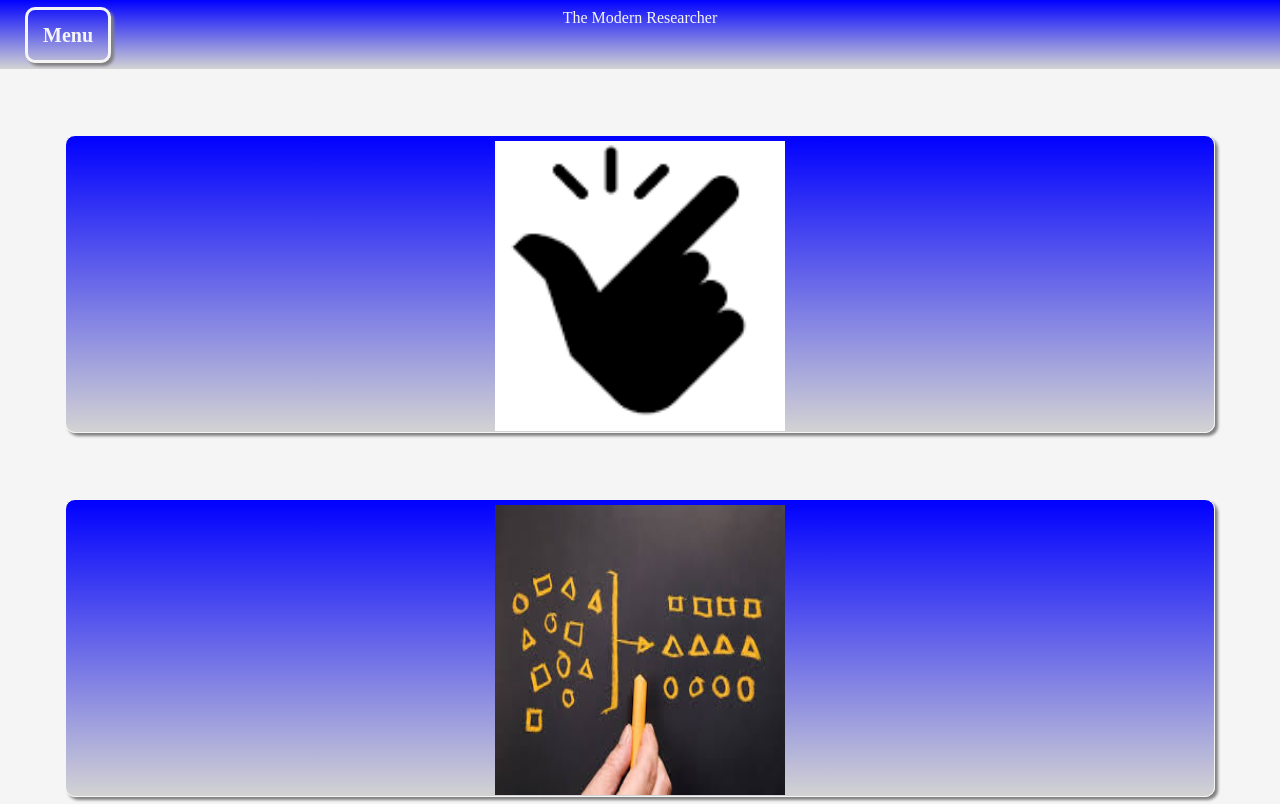
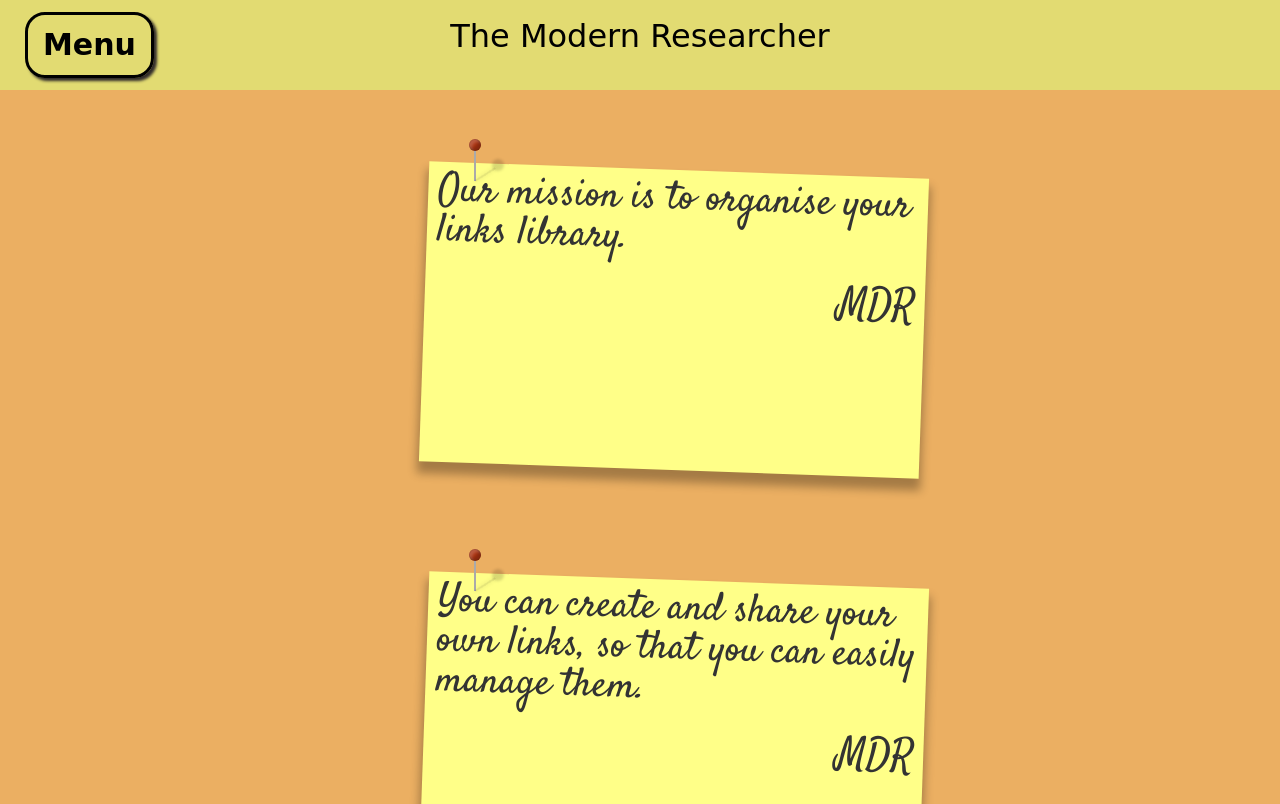
Before and after one commit to lambda-modern-day-researcher/modern-day-researcher-UI-1, a plain HTML site: page landing.html in a window 1280 px wide. Shown: the top 804 px of the page. Drawn offline with Linux system fonts and the light colour scheme.

Commit message:
different landing page

```diff
--- a/CSS/index.css
+++ b/CSS/index.css
@@ -47,6 +47,9 @@ table {
 	border-spacing: 0;
 }
 
+/* reset ends */
+
+
 * {
     box-sizing: border-box;
     margin: 0;
@@ -59,7 +62,7 @@ table {
 
 
   body {
-    background-color: whitesmoke;
+    /* background-color: black; */
     box-sizing: border-box;
     min-width: 300px;
     margin: 0;
@@ -67,91 +70,63 @@ table {
   .header-container {
     width: 100%;
     height: 70px;
+    border-bottom: 1px solid black;
+    display: flex;
+    justify-content: center;
+    align-items: center;
+    font-family: 'Pacifico', cursive;
+    background-color: rgb(226, 219, 114);
+  }
+  .header-container .header {
+    height: 50px;
+  }
+
+  .footer-container {
+    width: 100%;
+    height: 70px;
+    font-family: 'Pacifico', cursive;
     border-bottom: 1px solid whitesmoke;
     display: flex;
     justify-content: center;
     align-items: center;
-    background-image:  linear-gradient(blue, whitesmoke);
-  }
-  .header-container .header {
-    height: 50px;
-  }
-  .section {
-    width: 70%;
-    margin: 45px auto;
-    display: flex;
-    border: 1px solid grey;
-    box-shadow: 1px 1px 5px grey;
-    border-radius: 10px;
-    overflow: hidden;
-  }
-  .section .box {
-    padding: 40px;
-  }
-  .section .box .box-title {
-    font-size: 24px;
-    padding-bottom: 10px;
-    font-weight: bold;
-  }
-  .footer-container {
-    width: 100%;
-    height: 70px;
-    border-bottom: 1px solid whitesmoke;
-    display: flex;
-    justify-content: center;
-    align-items: center;
-    background-image:  linear-gradient(blue, lightgrey);
+    background-color: rgb(226, 219, 114);
   }
 }
+
 
 @media (max-width: 2000px) {
 
 
-
     body {
-        background-color: whitesmoke;
+        background-color: rgb(235, 175, 98);
       box-sizing: border-box;
       min-width: 300px;
       margin: 0;
     }
     .header-container {
       width: 100%;
-      height: 70px;
-      border-bottom: 1px solid whitesmoke;
+      height: 90px;
+      font-size: 2rem;
+      /* border-bottom: 1px solid whitesmoke; */
       display: flex;
       justify-content: center;
       align-items: center;
-      background-image:  linear-gradient(blue, lightgrey);
+      font-family: 'Pacifico', cursive;
+      background-color: rgb(226, 219, 114);
     }
     .header-container .header {
-        color: whitesmoke;
+      color: black;
       height: 50px;
-    }
-    .section {
-      width: 70%;
-      margin: 45px auto;
-      display: flex;
-      border: 1px solid grey;
-      box-shadow: 3px 3px 5px grey;
-      border-radius: 10px;
-      overflow: hidden;
-    }
-    .section .box {
-      padding: 40px;
-    }
-    .section .box .box-title {
-      font-size: 24px;
-      padding-bottom: 10px;
-      font-weight: bold;
     }
 
   .footer-container {
     width: 100%;
-    height: 70px;
-    border-bottom: 1px solid whitesmoke;
-    display: flex;
+    height: 150px;
+    border-bottom: 1px solid black;
+     display: flex;
     justify-content: center;
     align-items: center;
-    background-image:  linear-gradient(blue, lightgrey);
+    font-family: 'Pacifico', cursive;
+    background-color: rgb(226, 219, 114);
   }
 }
--- /dev/null
+++ b/CSS/postIt.css
@@ -0,0 +1,108 @@
+@import url(http://fonts.googleapis.com/css?family=Satisfy);
+.postIt {
+
+   width: 80%;
+   display: flex;
+  flex-direction: row;
+  flex-wrap: wrap;
+  padding: 50px 350px;
+    margin: 20px 5px;
+
+
+
+
+
+  justify-content: right;
+ /*  flex-direction: row; */
+
+}
+ .quote-container {
+
+   margin: 5px;
+    width: 400px;
+    min-height: 400px;
+    max-height: 400px;
+    padding: 5px 150px;
+    margin: 5px 5px;
+
+   position: relative;
+  }
+
+  .note {
+    color: #333;
+    height: 300px;
+    width: 500px;
+    margin: 0 auto;
+    padding: 10px;
+    font-family: Satisfy;
+    font-size: 40px;
+    box-shadow: 0 10px 10px 2px rgba(0,0,0,0.3);
+  }
+
+  .note .author {
+    display: block;
+    margin: 20px 0 0 0;
+    text-align: right;
+  }
+
+  .yellow {
+
+    background-color: #FFFF88;
+      -webkit-transform: rotate(2deg);
+      -moz-transform: rotate(2deg);
+      -o-transform: rotate(2deg);
+      -ms-transform: rotate(2deg);
+      transform: rotate(2deg);
+
+    }
+
+    .pin {
+        background-color: #aaa;
+        display: block;
+        height: 32px;
+        width: 2px;
+        position: absolute;
+        left: 50%;
+        top: -16px;
+        z-index: 1;
+      }
+
+      .pin:after {
+        background-color: #A31;
+        background-image: radial-gradient(25% 25%, circle, hsla(0,0%,100%,.3), hsla(0,0%,0%,.3));
+        border-radius: 50%;
+        box-shadow: inset 0 0 0 1px hsla(0,0%,0%,.1),
+                    inset 3px 3px 3px hsla(0,0%,100%,.2),
+                    inset -3px -3px 3px hsla(0,0%,0%,.2),
+                    23px 20px 3px hsla(0,0%,0%,.15);
+        content: '';
+        height: 12px;
+        left: -5px;
+        position: absolute;
+        top: -10px;
+        width: 12px;
+      }
+
+      .pin:before {
+        background-color: hsla(0,0%,0%,0.1);
+        box-shadow: 0 0 .25em hsla(0,0%,0%,.1);
+        content: '';
+
+        height: 24px;
+        width: 2px;
+        left: 0;
+        position: absolute;
+        top: 8px;
+
+        transform: rotate(57.5deg);
+        -moz-transform: rotate(57.5deg);
+        -webkit-transform: rotate(57.5deg);
+        -o-transform: rotate(57.5deg);
+        -ms-transform: rotate(57.5deg);
+
+        transform-origin: 50% 100%;
+        -moz-transform-origin: 50% 100%;
+        -webkit-transform-origin: 50% 100%;
+        -ms-transform-origin: 50% 100%;
+        -o-transform-origin: 50% 100%;
+      }
--- /dev/null
+++ b/CSS/sections.css
@@ -0,0 +1,98 @@
+/* http://meyerweb.com/eric/tools/css/reset/
+   v2.0 | 20110126
+   License: none (public domain)
+*/
+
+html, body, div, span, applet, object, iframe,
+h1, h2, h3, h4, h5, h6, p, blockquote, pre,
+a, abbr, acronym, address, big, cite, code,
+del, dfn, em, img, ins, kbd, q, s, samp,
+small, strike, strong, sub, sup, tt, var,
+b, u, i, center,
+dl, dt, dd, ol, ul, li,
+fieldset, form, label, legend,
+table, caption, tbody, tfoot, thead, tr, th, td,
+article, aside, canvas, details, embed,
+figure, figcaption, footer, header, hgroup,
+menu, nav, output, ruby, section, summary,
+time, mark, audio, video {
+	margin: 0;
+	padding: 0;
+	border: 0;
+	font-size: 100%;
+	font: inherit;
+	vertical-align: baseline;
+}
+/* HTML5 display-role reset for older browsers */
+article, aside, details, figcaption, figure,
+footer, header, hgroup, menu, nav, section {
+	display: block;
+}
+body {
+	line-height: 1;
+}
+ol, ul {
+	list-style: none;
+}
+blockquote, q {
+	quotes: none;
+}
+blockquote:before, blockquote:after,
+q:before, q:after {
+	content: '';
+	content: none;
+}
+table {
+	border-collapse: collapse;
+	border-spacing: 0;
+}
+
+/* reset ends here */
+
+@media (max-width: 600px) {
+
+    .section {
+        width: 70%;
+        margin: 45px auto;
+        display: flex;
+        border: 1px solid grey;
+        box-shadow: 1px 1px 5px grey;
+        border-radius: 10px;
+        overflow: hidden;
+        font-family: 'Pacifico', cursive;
+      }
+      .section .box {
+        padding: 40px;
+      }
+      .section .box .box-title {
+
+        font-size: 24px;
+        padding-bottom: 10px;
+        font-weight: bold;
+
+      }
+    }
+
+@media (max-width: 2000px) {
+
+     .section {
+      width: 70%;
+      margin: 45px auto;
+      display: flex;
+      border: 1px solid grey;
+      box-shadow: 3px 3px 5px grey;
+      border-radius: 10px;
+      overflow: hidden;
+      font-family: 'Pacifico', cursive;
+    }
+    .section .box {
+      padding: 40px;
+    }
+    .section .box .box-title {
+
+      font-size: 24px;
+      padding-bottom: 10px;
+      font-weight: bold;
+    }
+
+}
--- a/Components/Dropdown/dropdown.css
+++ b/Components/Dropdown/dropdown.css
@@ -10,13 +10,13 @@
   }
   .dropdown .dropdown-button {
     padding: 15px;
-    border: 3px solid blue;
+    /* border: 3px solid blue; */
     color: whitesmoke;
-    font-size: 20px;
+    font-size: 18px;
     font-weight: bold;
   }
   .dropdown .dropdown-button:hover {
-    background-image:  linear-gradient(blue, whitesmoke);
+    background-image:  linear-gradient(whitesmoke);
   }
   .dropdown .dropdown-content {
     width: 100%;
@@ -26,19 +26,19 @@
     flex-direction: column;
     align-items: center;
     margin-top: 10px;
-    border: 2.5px solid blue;
+    /* border: 2.5px solid blue; */
   }
   .dropdown .dropdown-link {
     width: 100%;
     text-align: center;
     padding: 15px 0;
-    font-size: 18px;
+    font-size: 16px;
     text-decoration: none;
-    color: blue;
+    color: black;
   }
   .dropdown .dropdown-link:hover {
     color: whitesmoke;
-    background-image:  linear-gradient(blue, whitesmoke);
+    background-color: whitesmoke;
   }
   .dropdown .dropdown-hidden {
     display: none;
@@ -53,26 +53,26 @@
 }
 .dropdown .dropdown-button {
   padding: 15px;
-  border: 3px solid whitesmoke;
-  color: whitesmoke;
+  border: 3px solid black;
+  color: black;
 
-  border-radius: 10px;
-  box-shadow: 3px 3px 3px grey;
-  font-size: 20px;
+  border-radius: 20px;
+  box-shadow: 3px 3px 3px  rgb(48, 43, 43);
+  font-size: 30px;
   font-weight: bold;
 }
 .dropdown .dropdown-button:hover {
-  background-color: blue;
+  background-color:#FFFF88;
 }
 .dropdown .dropdown-content {
   width: 100%;
   position: absolute;
-  background-color: whitesmoke;
+  background-color: rgb(235, 175, 98);
   display: flex;
   flex-direction: column;
   align-items: center;
   margin-top: 10px;
-  border: 2.5px solid blue;
+  border: 2.5px solid  rgb(226, 219, 114);
 }
 .dropdown .dropdown-link {
   width: 100%;
@@ -80,11 +80,11 @@
   padding: 15px 0;
   font-size: 18px;
   text-decoration: none;
-  color: blue;
+  color: black;
 }
 .dropdown .dropdown-link:hover {
-  color: whitesmoke;
-  background-image:  linear-gradient(blue, whitesmoke);
+  color: black;
+  background-color: #FFFF88;
 }
 .dropdown .dropdown-hidden {
   display: none;
--- a/Components/flip-cards/flip-cards.css
+++ b/Components/flip-cards/flip-cards.css
@@ -1,10 +1,10 @@
 .flip-card {
 
 
-    width: 90%;
+    width: 70%;
     height: 300px;
-    margin: 5%;
-    border: 1px solid whitesmoke;
+    margin: 5% 15%;
+
 
           }
 
@@ -15,7 +15,7 @@
     width: 100%;
     height: 100%;
     text-align: center;
-    transition: transform 1.3s;
+    transition: transform 1.6s;
     transform-style: preserve-3d;
   }
 
@@ -38,11 +38,12 @@
 
   /* Style the front side  */
   .flip-card-front {
-    background-image:  linear-gradient(blue, lightgrey);
-    color: whitesmoke;
-    border: 1px solid whitesmoke;
-    border-radius: 10px;
-    box-shadow: 3px 3px 3px grey;
+    background-color: rgb(226, 219, 114);
+    color: black;
+    border: 1px solid black;
+    border-radius: 20px;
+    box-shadow: 3px 3px 3px rgb(48, 43, 43);
+
           }
 
 
@@ -50,10 +51,10 @@
   .flip-card-back {
 
 
-    background-image:  linear-gradient(blue, lightgrey);
-    color: whitesmoke;
+    background-color: rgb(226, 219, 114);
+    color: black;
     transform: rotateX(180deg);
-    border: 1px solid whitesmoke;
-    border-radius: 10px;
-    box-shadow: 3px 3px 3px grey;
+    border: 1px solid black;
+    border-radius: 20px;
+    box-shadow: 3px 3px 3px rgb(48, 43, 43);
    }
--- a/landing.html
+++ b/landing.html
@@ -3,6 +3,7 @@
 	<head>
 		<title>Organize the Chaos</title>
         <link rel="stylesheet" href="./CSS/index.css">
+        <link rel="stylesheet" href="./CSS/postIt.css">
         <link rel="stylesheet" href="./Components/Dropdown/dropdown.css">
         <link rel="stylesheet" href="./Components/flip-cards/flip-cards.css">
 	</head>
@@ -14,52 +15,89 @@
 			<div class="dropdown">
 				<div class="dropdown-button">Menu</div>
 				<div class="dropdown-content dropdown-hidden">
-					<a class="dropdown-link" href="landing.html">The Modern Researcher</a>
+          <a class="dropdown-link" href="landing.html">The Modern Researcher</a>
+          <a class="dropdown-link" href="https://modern-day-researcher.netlify.com">Login</a>
 					<a class="dropdown-link" href="index.html">Home</a>
 					<a class="dropdown-link" href="aboutUs.html">About Us</a>
 
 				</div>
 			</div>
-			<h3 class="header">The Modern Researcher</h3>
+			 <h3 class="header">The Modern Researcher</h3>
         </div>
-        <div class="flip-card">
-            <div class="flip-card-inner">
-              <div class="flip-card-front">
-                <img src="img/easy.png" alt="Avatar" style="width:300px;height:300px;padding:5px">
-              </div>
-              <div class="flip-card-back">
-                <h1>Easy to Use</h1>
+      <section class= postIt>
+        <div class="quote-container">
+            <i class="pin"></i>
+            <blockquote class="note yellow">
+                Our mission is to <span class="color1">organise</span> your <br> <span class="color2">links
+                    library.
+              <cite class="author">MDR</cite>
+            </blockquote>
+
+          </div>
+
+            <div class="quote-container">
+                <i class="pin"></i>
+                <blockquote class="note yellow">
+                    You can create and share your own links, so that you can easily manage them.
+                  <cite class="author">MDR</cite>
+                </blockquote>
 
               </div>
-            </div>
+
+              <div class="quote-container">
+                      <i class="pin"></i>
+                      <blockquote class="note yellow">
+                          You can click a category to filter links, so that links are easily accessed.
+                        <cite class="author">MDR</cite>
+                      </blockquote>
+
+                    </div>
+
+                    <div class="quote-container">
+                          <i class="pin"></i>
+                          <blockquote class="note yellow">
+                              You can login, so your experience is personalized.
+                            <cite class="author">MDR</cite>
+                          </blockquote>
+
+                        </div>
+
+                        <div class="quote-container">
+                              <i class="pin"></i>
+                              <blockquote class="note yellow">
+                                  You can see links shared with you, so that you can make use of them.
+                                <cite class="author">MDR</cite>
+                              </blockquote>
+
+                            </div>
+      </section>
+
+
+
+         <div class= 'footer-container'>
+
+			<footer>
+          <div class="details">
+
+              <p>Copyright &copy; 2019 The Modern Day Researcher.
+                <span>
+                All Rights Reserved. Design by Lambda Team.</span>
+          </div>
+          <div class="links">
+              <div class="link1">
+                  <a href="#"><img src="img/github.png" alt=""></a>
+              </div>
+              <div class="link2">
+                  <a href="#"><img src="img/twitter.png" alt=""></a>
+              </div>
+              <div class="link3">
+                  <a href="#"><img src="img/facebook.png" alt=""></a>
+              </div>
+              <div class="link4">
+                  <a href="#"><img src="img/lambda.png" alt=""></a>
+              </div>
           </div>
 
-          <div class="flip-card">
-            <div class="flip-card-inner">
-              <div class="flip-card-front">
-                <img src="img/organize.jpg" alt="Avatar" style="width:300px;height:300px;padding:5px">
-              </div>
-              <div class="flip-card-back">
-                <h1>Organize your Links</h1>
-
-              </div>
-            </div>
-          </div>
-
-          <div class="flip-card">
-            <div class="flip-card-inner">
-              <div class="flip-card-front">
-                <img src="img/friends.png" alt="Avatar" style="width:300px;height:300px; padding:5px">
-              </div>
-              <div class="flip-card-back">
-                <h1>Share Links with Friends</h1>
-
-              </div>
-            </div>
-          </div>
-          <div class= 'footer-container'>
-			<footer>
-				<h3>&copy; 2019 The Modern Researcher</h3>
 			</footer>
 
         </div>
```
Also changed, not shown: Components/Tabs/tabs.css (+10 -10 lines), aboutUs.html (+2 -1 lines), index.html (+31 -16 lines), landing2.html.html (added, +64 -0 lines).
